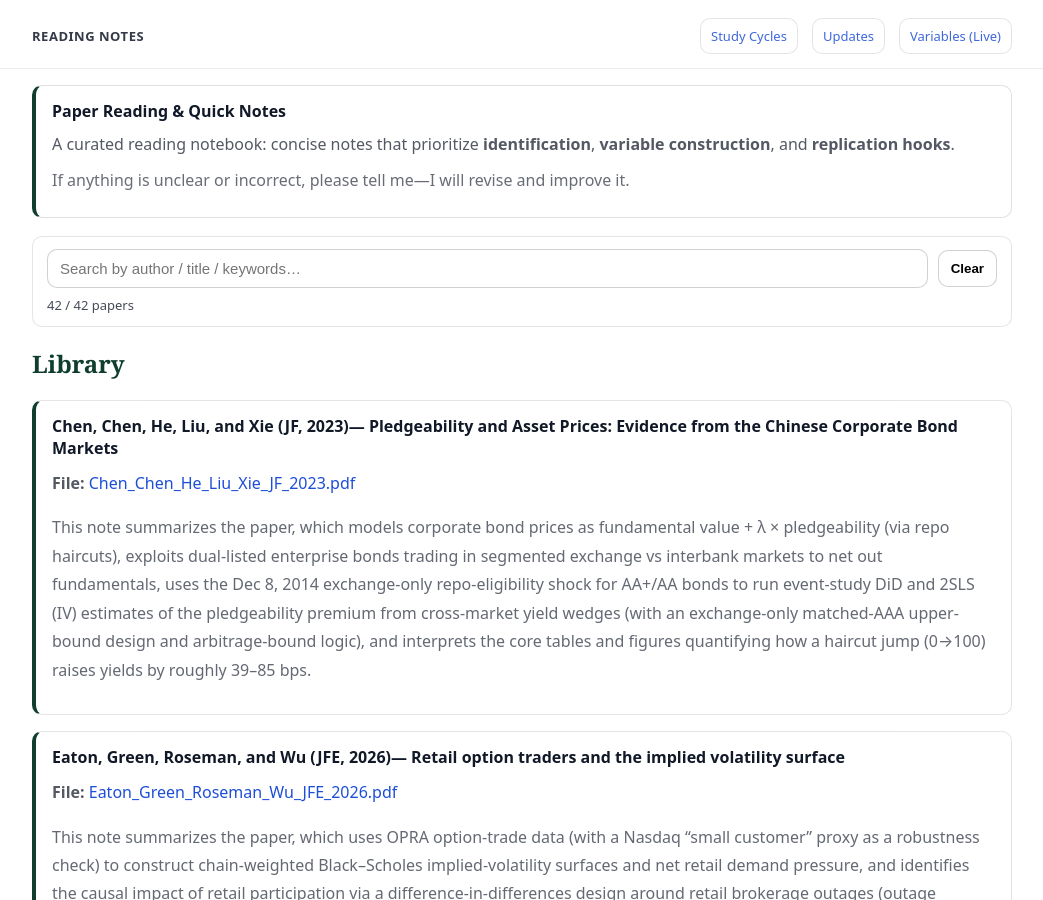
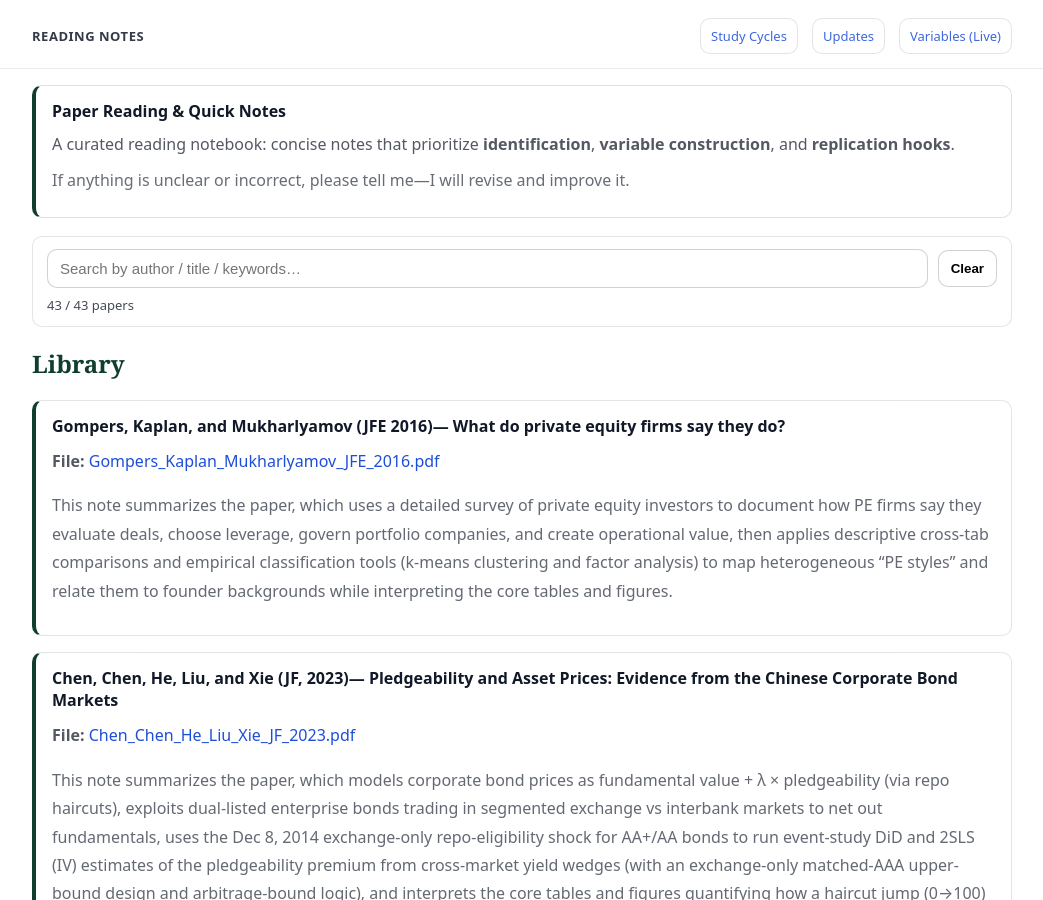
Before and after one commit to yaxinzn/study-archive, a Jekyll site: the page built from reading/index.md, in a window 1280 px wide and 900 px high. Shown: the whole window, without its empty margins (118-1161 px from the left). Built offline with Jekyll 4.4.1, drawn with Linux system fonts in a browser that asks for light colours.

Commit message:
Reading: add/update Gompers_Kaplan_Mukharlyamov_JFE_2016.pdf

```diff
--- a/_data/reading.yml
+++ b/_data/reading.yml
@@ -1,3 +1,7 @@
+- title: "Gompers, Kaplan, and Mukharlyamov (JFE 2016)— What do private equity firms say they do?"
+  file: "Gompers_Kaplan_Mukharlyamov_JFE_2016.pdf"
+  desc: "This note summarizes the paper, which uses a detailed survey of private equity investors to document how PE firms say they evaluate deals, choose leverage, govern portfolio companies, and create operational value, then applies descriptive cross-tab comparisons and empirical classification tools (k-means clustering and factor analysis) to map heterogeneous “PE styles” and relate them to founder backgrounds while interpreting the core tables and figures."
+
 - title: "Chen, Chen, He, Liu, and Xie (JF, 2023)— Pledgeability and Asset Prices: Evidence from the Chinese Corporate Bond Markets"
   file: "Chen_Chen_He_Liu_Xie_JF_2023.pdf"
   desc: "This note summarizes the paper, which models corporate bond prices as fundamental value + λ × pledgeability (via repo haircuts), exploits dual-listed enterprise bonds trading in segmented exchange vs interbank markets to net out fundamentals, uses the Dec 8, 2014 exchange-only repo-eligibility shock for AA+/AA bonds to run event-study DiD and 2SLS (IV) estimates of the pledgeability premium from cross-market yield wedges (with an exchange-only matched-AAA upper-bound design and arbitrage-bound logic), and interprets the core tables and figures quantifying how a haircut jump (0→100) raises yields by roughly 39–85 bps."
```
Also changed, not shown: 1 other file.
